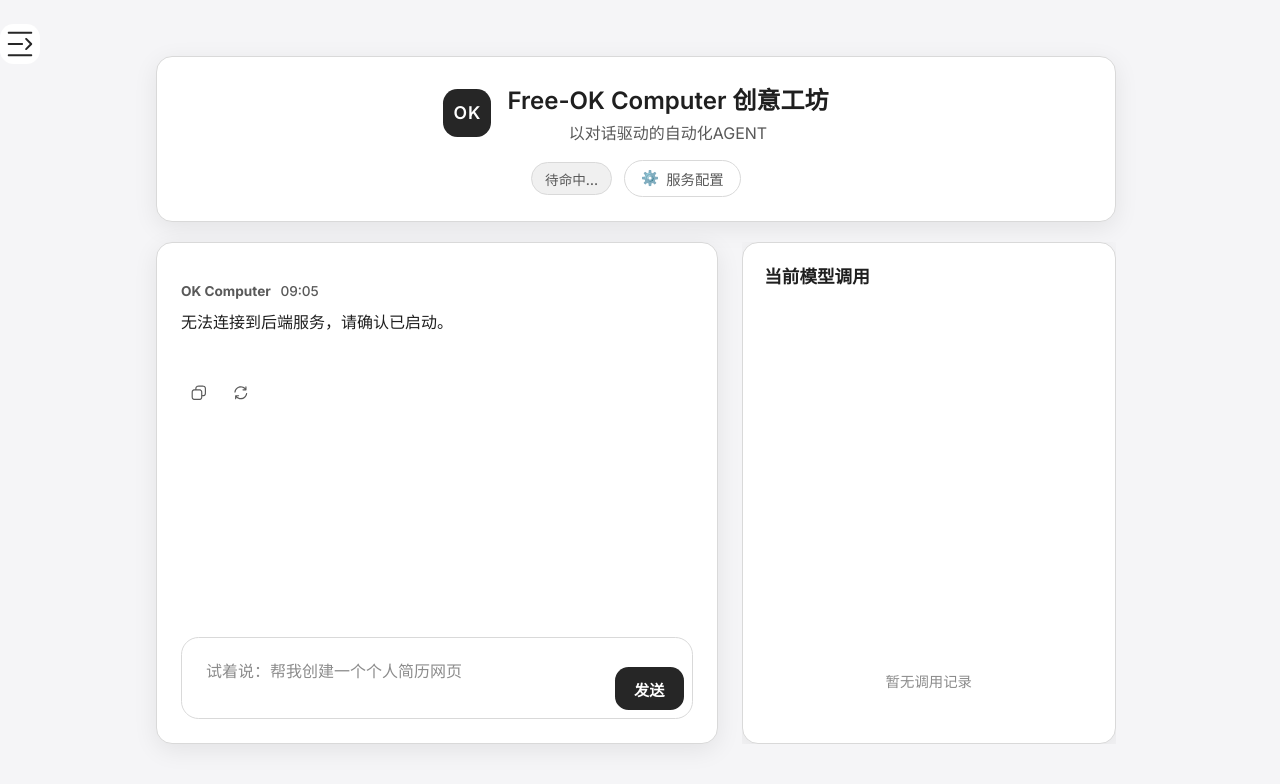
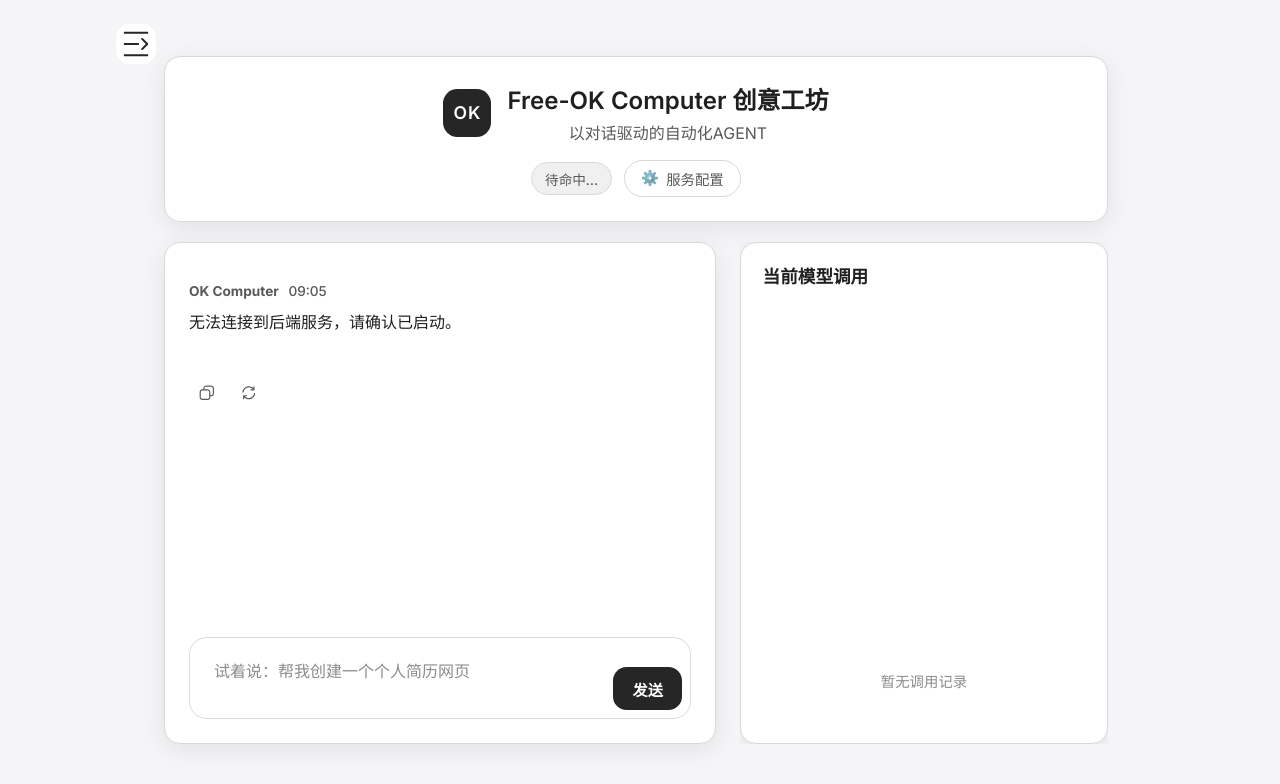
Before and after one commit to kexinoh/free-OKC, a plain HTML site: page frontend/index.html in a window 1280 px wide. Drawn offline with nearby package versions, Linux system fonts and the light colour scheme; no server answers.

Commit message:
Adjust workspace width to use 80 percent of viewport

```diff
--- a/frontend/styles.css
+++ b/frontend/styles.css
@@ -73,6 +73,13 @@ body.no-scroll { overflow: hidden; }
   flex-wrap: wrap;
   min-height: calc(var(--viewport-height) - (var(--workspace-padding-block) * 2));
   height: calc(var(--viewport-height) - (var(--workspace-padding-block) * 2));
+  margin: 0 auto;
+}
+
+@media (min-width: 1024px) {
+  .app-workspace {
+    width: min(1600px, 80vw);
+  }
 }
 
 .app-shell {
@@ -109,7 +116,6 @@ body.no-scroll { overflow: hidden; }
   gap: 1rem;
   text-align: center;
   width: 100%;
-  max-width: 960px;
   margin: 0 auto;
 }
 .logo-area {
@@ -424,7 +430,6 @@ body.no-scroll { overflow: hidden; }
   flex: 1;
   min-height: 0;
   width: 100%;
-  max-width: 960px;
   margin: 0 auto;
   justify-content: center;
 }
```
